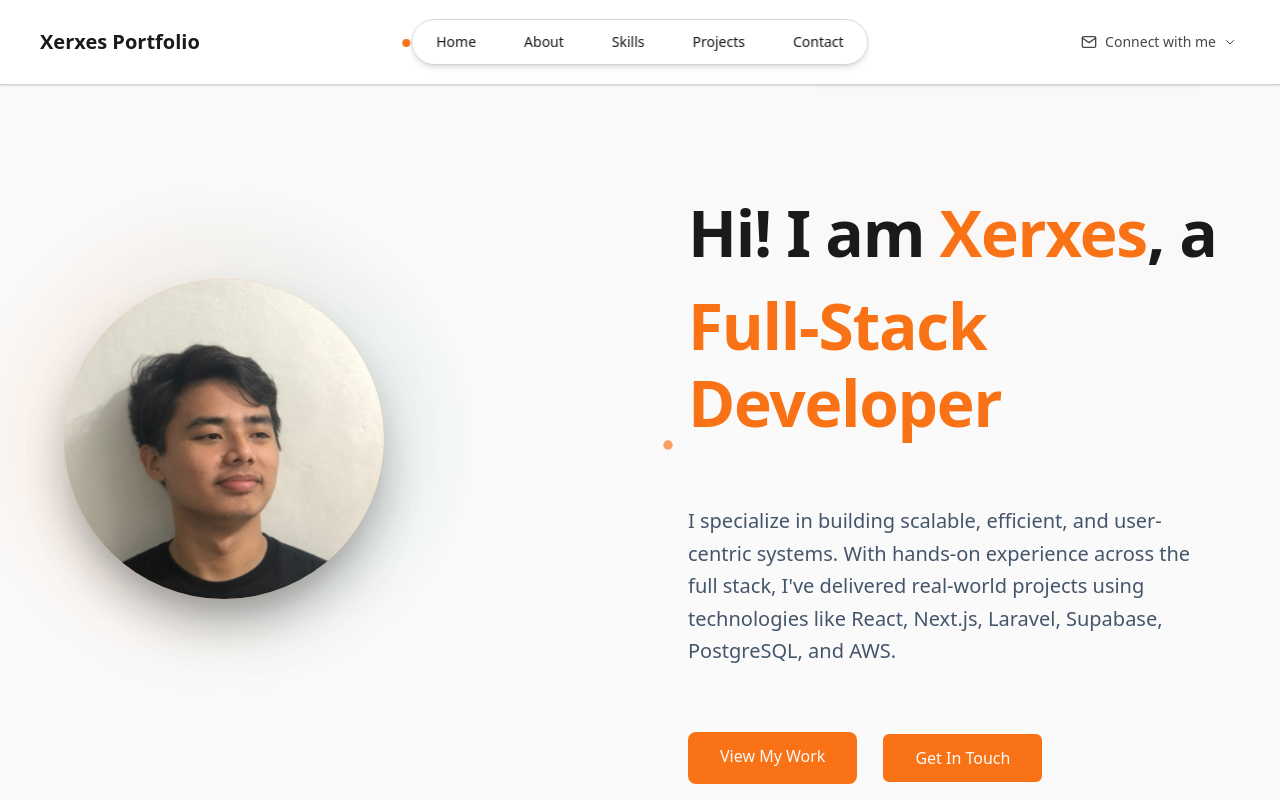
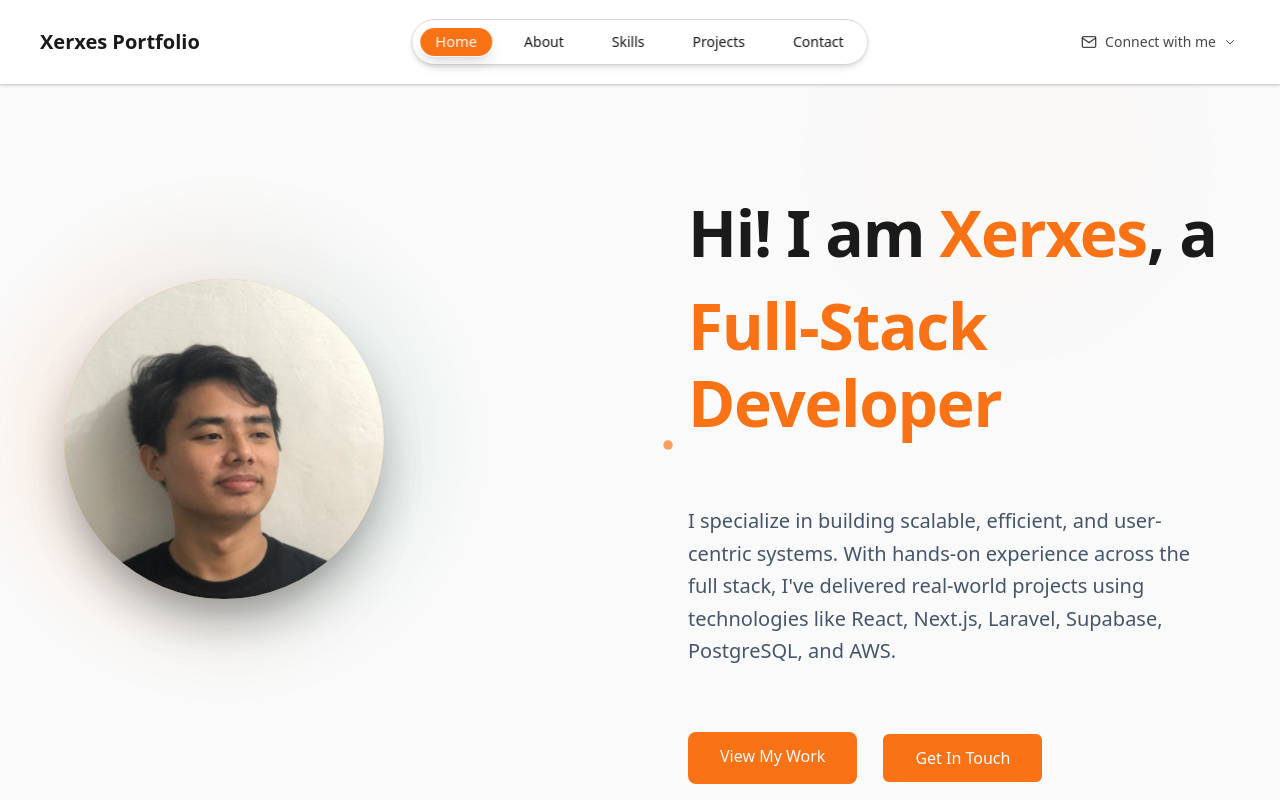
Before and after one commit to lalalance12/portfolio-website, a Next.js app: page / in a window 1280 px wide. Shown: the top 800 px of the page. Built offline with nearby package versions, Linux system fonts and the light colour scheme.

Commit message:
fix: enhance scrolling behavior in Header component by setting default active section and optimizing scroll detection for smoother navigation

```diff
--- a/src/app/globals.css
+++ b/src/app/globals.css
@@ -1,4 +1,8 @@
 @import "tailwindcss";
+
+html {
+  scroll-behavior: smooth;
+}
 
 :root {
   --primary: #f97316; /* Vibrant orange */
--- a/src/components/Header.tsx
+++ b/src/components/Header.tsx
@@ -7,8 +7,8 @@ import SocialDropdown from "./SocialDropdown";
 type Section = "home" | "about" | "skills" | "projects" | "contact";
 
 export default function Header() {
-  const [activeSection, setActiveSection] = useState<Section | null>(null);
-  const [targetSection, setTargetSection] = useState<Section | null>(null);
+  const [activeSection, setActiveSection] = useState<Section>("home");
+  const [targetSection, setTargetSection] = useState<Section>("home");
   const [isMobileMenuOpen, setIsMobileMenuOpen] = useState(false);
   const [userNavigatedSection, setUserNavigatedSection] =
     useState<Section | null>(null);
@@ -48,30 +48,39 @@ export default function Header() {
   );
 
   const scrollToSection = (sectionId: Section) => {
+    // Set active section immediately for visual feedback
+    setActiveSection(sectionId);
+    setTargetSection(sectionId);
     setUserNavigatedSection(sectionId);
-    setTargetSection(sectionId);
-    setActiveSection(sectionId); // Set active immediately for instant visual feedback
     setIsMobileMenuOpen(false); // Close mobile menu when navigating
 
     const element = document.getElementById(sectionId);
     if (element) {
-      // Calculate exact position to scroll to the very beginning of the section
+      // Get accurate header height
+      const header = document.querySelector("header");
+      const headerHeight = header ? header.offsetHeight : 100;
+
+      // Calculate position accounting for sticky header
       const elementTop = element.offsetTop;
+      const scrollPosition = elementTop - headerHeight - 20; // Extra padding for better positioning
 
-      // Scroll to the exact top of the section with smooth behavior
+      // Ensure we don't scroll above the top of the page
+      const finalPosition = Math.max(0, scrollPosition);
+
+      // Scroll to the section with smooth behavior
       window.scrollTo({
-        top: elementTop,
+        top: finalPosition,
         behavior: "smooth",
       });
 
       // Clear user navigation state after scroll completes
       setTimeout(() => {
         setUserNavigatedSection(null);
-      }, 1500); // Longer timeout to ensure scroll is complete
+      }, 1200); // Optimized timeout
     }
   };
 
-  useEffect(() => {
+  // Scroll detection function
   const handleScroll = () => {
     // Don't override user navigation - keep the clicked button highlighted
     if (userNavigatedSection !== null) {
@@ -97,8 +106,8 @@ export default function Header() {
     }
 
     // Reset to home when at the very top
-      if (window.scrollY < 100) {
-        if (targetSection !== null) setTargetSection(null);
+    if (window.scrollY < 50) {
+      if (targetSection !== "home") setTargetSection("home");
       return;
     }
 
@@ -128,11 +137,11 @@ export default function Header() {
         // 2. The scroll position is before the section end
         // 3. Or if we're near the end of the page and this is the last section
         if (
-            scrollPosition >= elementTop - 50 && // Small threshold for precision
-            (scrollPosition < elementTop + elementHeight - 50 ||
+          scrollPosition >= elementTop - 80 && // Consistent threshold for precision
+          (scrollPosition < elementTop + elementHeight - 80 ||
             (sectionId === "contact" &&
               scrollPosition + windowHeight >=
-                  elementTop + elementHeight - 100))
+                elementTop + elementHeight - 150))
         ) {
           newSection = sectionId;
           break;
@@ -143,8 +152,14 @@ export default function Header() {
     if (newSection !== targetSection) setTargetSection(newSection);
   };
 
+  // Initialize scroll detection on mount
+  useEffect(() => {
+    handleScroll();
+  }, []);
+
+  // Set up scroll listener
+  useEffect(() => {
     window.addEventListener("scroll", handleScroll);
-    handleScroll();
 
     return () => window.removeEventListener("scroll", handleScroll);
   }, [targetSection, userNavigatedSection]);
@@ -160,7 +175,7 @@ export default function Header() {
         borderRadius: "50%",
         transform: "none",
       });
-      setActiveSection(null);
+      setActiveSection("home");
     } else {
       const button = refs[targetSection]?.current || null;
       if (button) {
```
Lines whose indentation alone changed are shown as unchanged.
